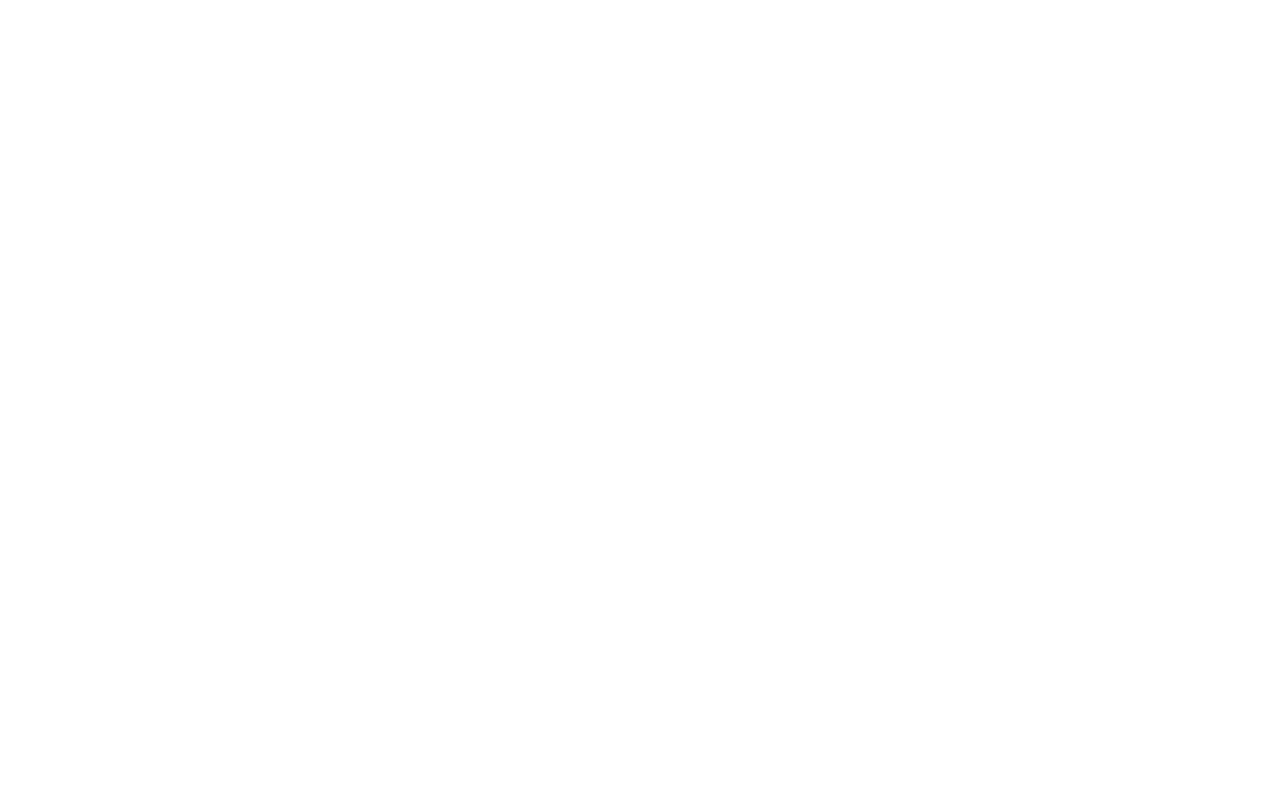
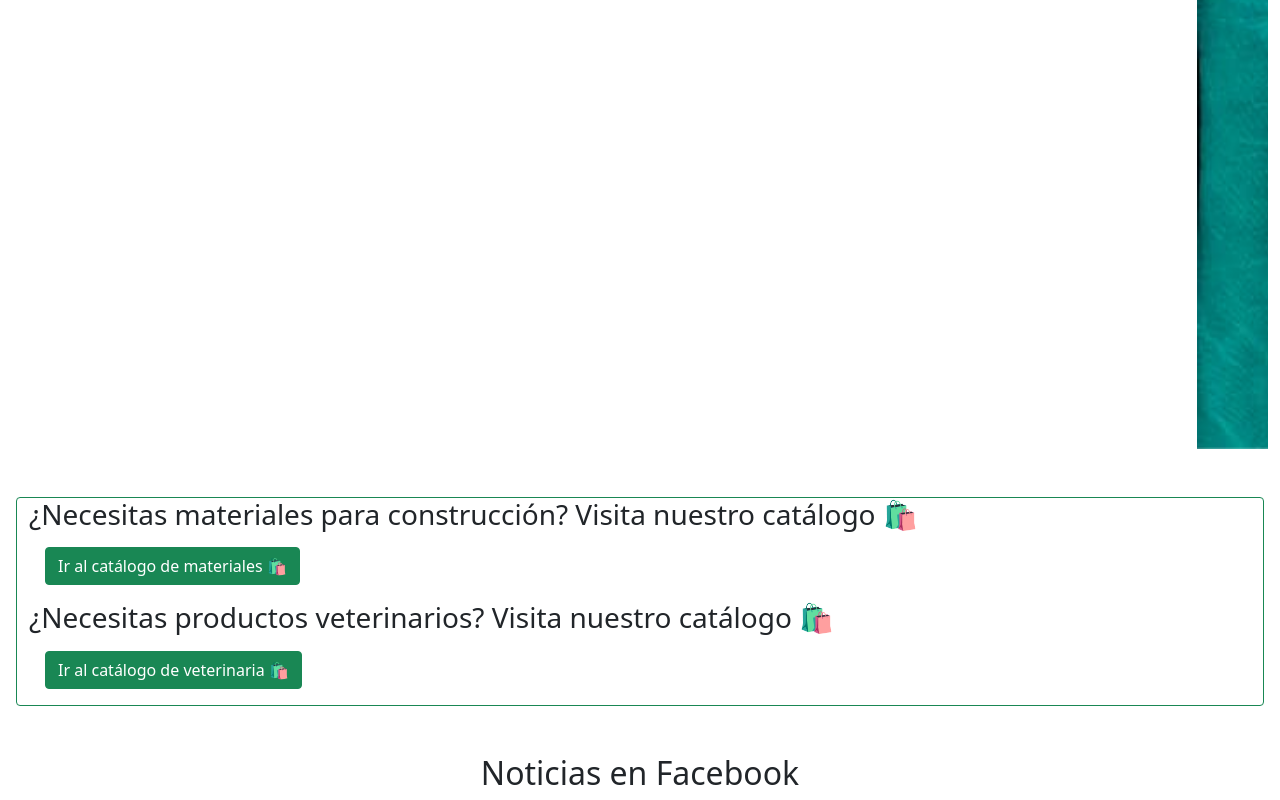
Before and after one commit to SilviaHG/AgroServicios-Santisima-Trinidad, a Vue app: page / in a window 1280 px wide. Shown: the part 1409-2209 px from the top of the page. Before the commit the page ends 800 px from the top, so only its background shows below. Built offline with nearby package versions, Linux system fonts and the light colour scheme.

Commit message:
Basic structure to design the home page

```diff
--- a/src/App.vue
+++ b/src/App.vue
@@ -4,7 +4,7 @@
       <BarraNavegacion></BarraNavegacion>
     </header>
 
-    <section class="container">
+    <section>
       <transition name="slide">
         <router-view></router-view>
       </transition>
--- a/src/components/inicio/Inicio.vue
+++ b/src/components/inicio/Inicio.vue
@@ -1,7 +1,38 @@
 <template>
-    <div class="row">
-        <div class="col-12">
-            <p>Inicio</p>
+    <div class="container-fluid">
+        <div class="row">
+            <div class="col-12">
+                <Carousel></Carousel>
+            </div>
         </div>
+
+        <div class="row | mt-5 | m-1 | border | border-success | rounded">
+            <div class="col-12 | col-md-10">
+                <h3 class="d-inline">¿Necesitas materiales para construcción? Visita nuestro catálogo 🛍️</h3>
+                <router-link class="btn | btn-success | m-3" :to="{name: 'inicio'}">Ir al catálogo de materiales 🛍️</router-link>
+            </div>
+
+            <div class="col-12 | col-md-10">
+                <h3 class="d-inline">¿Necesitas productos veterinarios? Visita nuestro catálogo 🛍️</h3>
+                <router-link class="btn | btn-success | m-3" :to="{name: 'inicio'}">Ir al catálogo de veterinaria 🛍️</router-link>
+            </div>
+        </div>
+
+        <div class="row | mt-5">
+            <h2 class="text-center">Noticias en Facebook</h2>
+
+        </div>
+
     </div>
 </template>
+
+<script>
+import Carousel from './Carousel.vue'
+
+export default {
+    name: 'Inicio',
+    components: {
+        Carousel
+    }
+}
+</script>
```
